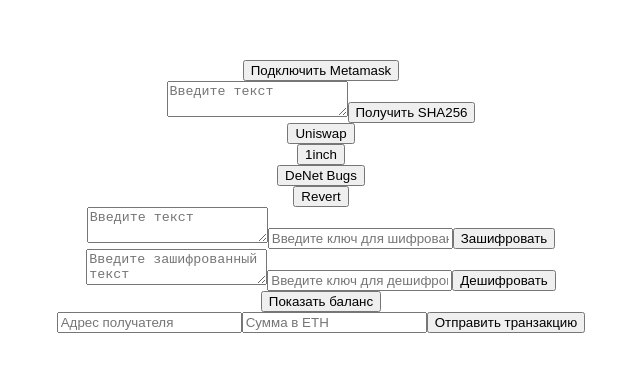
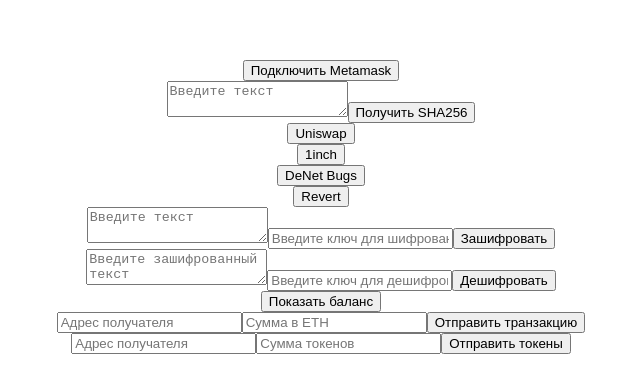
Before and after one commit to AliyaRazyapova/DeNet, a Vue app in the folder de-net/: page / in a window 1280 px wide. Shown: the top 392 px of the page, without its empty margins (319-959 px from the left). Built offline with nearby package versions, Linux system fonts and the light colour scheme.

Commit message:
[add] 9. Token Transaction

```diff
--- a/de-net/src/App.vue
+++ b/de-net/src/App.vue
@@ -6,6 +6,7 @@
   <DecryptText />
   <BalanceDisplay />
   <SendTransaction />
+  <TokenTransaction />
 </template>
 
 <script>
@@ -17,6 +18,7 @@
 import DecryptText from "@/components/DecryptText.vue";
 import BalanceDisplay from "@/components/BalanceDisplay.vue";
 import SendTransaction from "@/components/SendTransaction.vue";
+import TokenTransaction from "@/components/TokenTransaction.vue";
 
 export default {
   name: 'App',
@@ -28,6 +30,7 @@
     DecryptText,
     BalanceDisplay,
     SendTransaction,
+    TokenTransaction
   }
 }
 </script>
--- /dev/null
+++ b/de-net/src/components/TokenTransaction.vue
@@ -0,0 +1,60 @@
+<template>
+  <div>
+    <input v-model="recipient" placeholder="Адрес получателя" />
+    <input v-model="amount" placeholder="Сумма токенов" />
+    <button @click="sendToken">Отправить токены</button>
+  </div>
+</template>
+
+<script>
+import Web3 from "web3";
+
+export default {
+  data() {
+    return {
+      recipient: '',
+      amount: '',
+      tokenAddress: '0xYourTokenContractAddress', // Адрес вашего контракта токена
+      tokenABI: [
+        // Сокращенный ABI для функции transfer
+        {
+          constant: false,
+          inputs: [
+            { name: '_to', type: 'address' },
+            { name: '_value', type: 'uint256' },
+          ],
+          name: 'transfer',
+          outputs: [{ name: '', type: 'bool' }],
+          type: 'function',
+        },
+      ],
+    };
+  },
+  methods: {
+    async sendToken() {
+      if (window.ethereum) {
+        try {
+          const accounts = await window.ethereum.request({ method: 'eth_requestAccounts' });
+          const account = accounts[0];
+
+          const contract = new window.web3.eth.Contract(this.tokenABI, this.tokenAddress);
+          const amountInWei = window.web3.utils.toWei(this.amount, 'ether'); // Конвертация токенов в Wei
+
+          await contract.methods.transfer(this.recipient, amountInWei).send({ from: account });
+        } catch (error) {
+          console.error('Ошибка отправки токенов:', error);
+        }
+      } else {
+        alert('Установите Metamask!');
+      }
+    },
+  },
+  mounted() {
+    if (window.ethereum) {
+      window.web3 = new Web3(window.ethereum);
+    } else {
+      alert('Установите Metamask!');
+    }
+  },
+};
+</script>
```
Also changed, not shown: de-net/.eslintrc.js.
